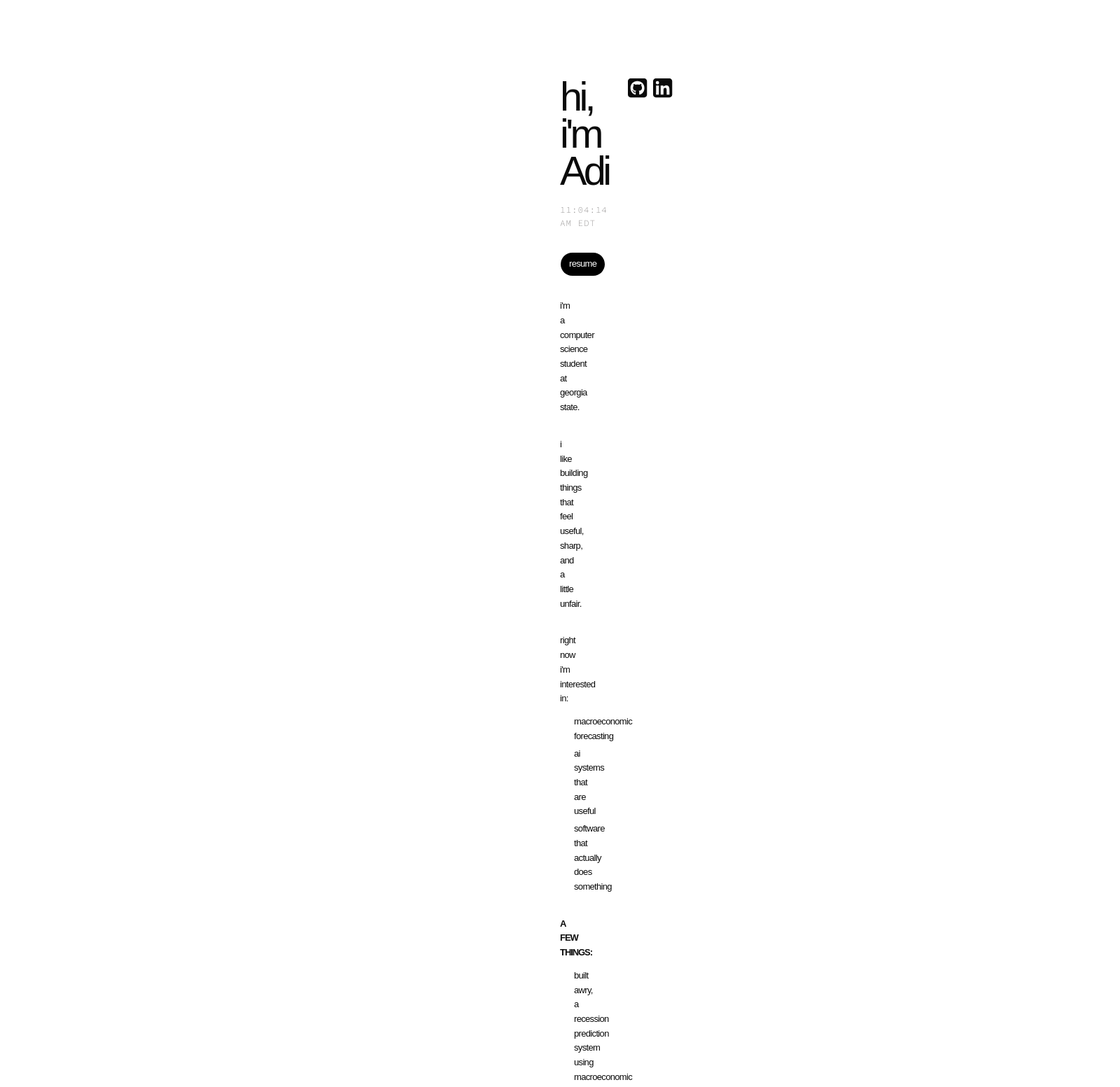
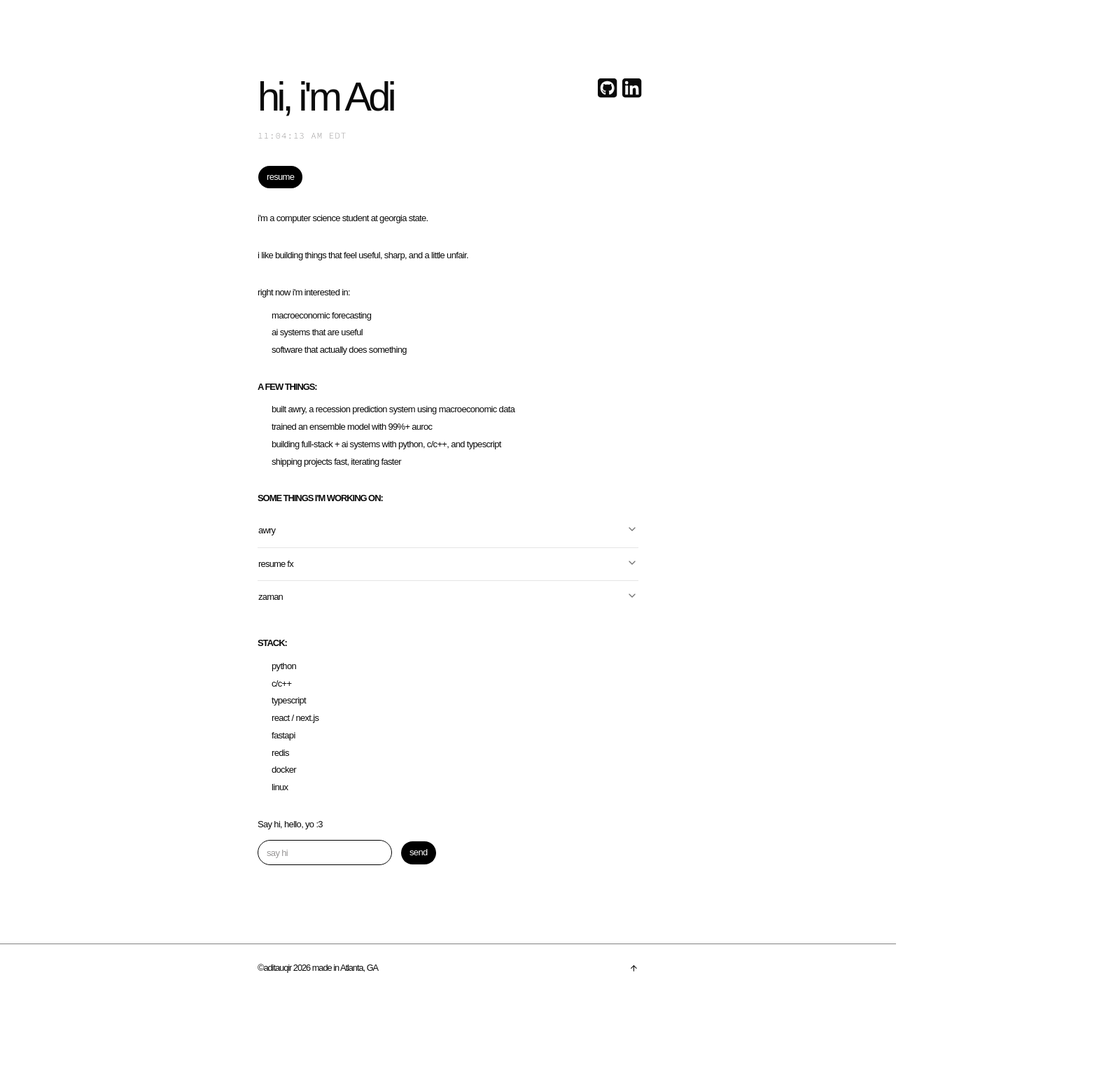
Before and after one commit to aditauqir/aditauqir-website, a Next.js app: page / in a window 1280 px wide. Shown: the top 1553 px of the page at 70% size, 1600 px wide, since content can reach past the window. After the commit the page ends 1417 px from the top, so only its background shows below. Built offline with nearby package versions, Linux system fonts and the light colour scheme; a web font is replaced by a local one.

Commit message:
viewprot fix credit tester: trang

```diff
--- a/app/page.tsx
+++ b/app/page.tsx
@@ -150,8 +150,8 @@ export default function HomePage() {
               : "flex min-h-screen flex-1 flex-col transition-all duration-200"
           }
         >
-          <section className="flex-1 px-6 py-8 sm:px-8 sm:py-10 lg:px-[50rem] lg:py-[7rem]">
-            <div className="flex flex-col gap-6 lg:gap-8">
+          <section className="flex-1 px-6 py-8 sm:px-8 sm:py-10 lg:px-12 lg:py-[7rem] xl:px-16">
+            <div className="mx-auto flex w-full max-w-[34rem] flex-col gap-6 lg:gap-8">
               <div className="flex items-start justify-between gap-8">
                 <div className="space-y-5">
                   <h1 className="text-[clamp(2rem,5.8vw,3.6rem)] leading-[0.92] font-normal tracking-[-0.08em]">
@@ -179,7 +179,7 @@ export default function HomePage() {
                 </div>
               </div>
 
-              <div className="max-w-[48rem] space-y-8 text-[0.86rem] leading-[1.6] tracking-[-0.05em] lg:text-[0.81rem]">
+              <div className="w-full space-y-8 text-[0.86rem] leading-[1.6] tracking-[-0.05em] lg:text-[0.81rem]">
                 <Button
                   asChild
                   className="h-auto w-fit rounded-full bg-black px-3 py-1.5 text-[0.86rem] font-medium tracking-[-0.05em] !text-white hover:bg-[rgb(35,35,35)] hover:!text-white lg:text-[0.81rem]"
@@ -188,8 +188,13 @@ export default function HomePage() {
                     resume
                   </a>
                 </Button>
+
                 <p>i&apos;m a computer science student at georgia state.</p>
-                <p>i like building things that feel useful, sharp, and a little unfair.</p>
+                <p>
+                  i like building things that feel useful, sharp, and a little
+                  unfair.
+                </p>
+
                 <div className="space-y-3">
                   <p>right now i&apos;m interested in:</p>
                   <ul className="space-y-1 pl-5">
@@ -200,11 +205,19 @@ export default function HomePage() {
                 </div>
 
                 <div className="space-y-3">
-                  <p className="font-semibold tracking-[-0.08em]">A FEW THINGS:</p>
+                  <p className="font-semibold tracking-[-0.08em]">
+                    A FEW THINGS:
+                  </p>
                   <ul className="space-y-1 pl-5">
-                    <li>built awry, a recession prediction system using macroeconomic data</li>
+                    <li>
+                      built awry, a recession prediction system using
+                      macroeconomic data
+                    </li>
                     <li>trained an ensemble model with 99%+ auroc</li>
-                    <li>building full-stack + ai systems with python, c/c++, and typescript</li>
+                    <li>
+                      building full-stack + ai systems with python, c/c++, and
+                      typescript
+                    </li>
                     <li>shipping projects fast, iterating faster</li>
                   </ul>
                 </div>
@@ -273,13 +286,13 @@ export default function HomePage() {
                     </Button>
                   </div>
                 </div>
-
               </div>
             </div>
           </section>
 
-          <footer className="flex items-center justify-between border-t border-[rgb(130,130,130)] px-6 py-4 text-[1rem] tracking-[-0.08em] sm:px-8 lg:px-[50rem] lg:py-6 lg:text-[0.8rem]">
-            <p>{`©${currentYear} aditauqir made in Atlanta, GA`}</p>
+          <footer className="border-t border-[rgb(130,130,130)] px-6 py-4 text-[1rem] tracking-[-0.08em] sm:px-8 lg:px-12 lg:py-6 lg:text-[0.8rem] xl:px-16">
+            <div className="mx-auto flex w-full max-w-[34rem] items-center justify-between">
+              <p>{`©aditauqir ${currentYear} made in Atlanta, GA`}</p>
               <Button
                 type="button"
                 variant="ghost"
@@ -290,6 +303,7 @@ export default function HomePage() {
               >
                 <ArrowUpIcon className="size-[1rem] lg:size-[0.8rem]" />
               </Button>
+            </div>
           </footer>
         </div>
       </main>
```
Lines whose indentation alone changed are shown as unchanged.
